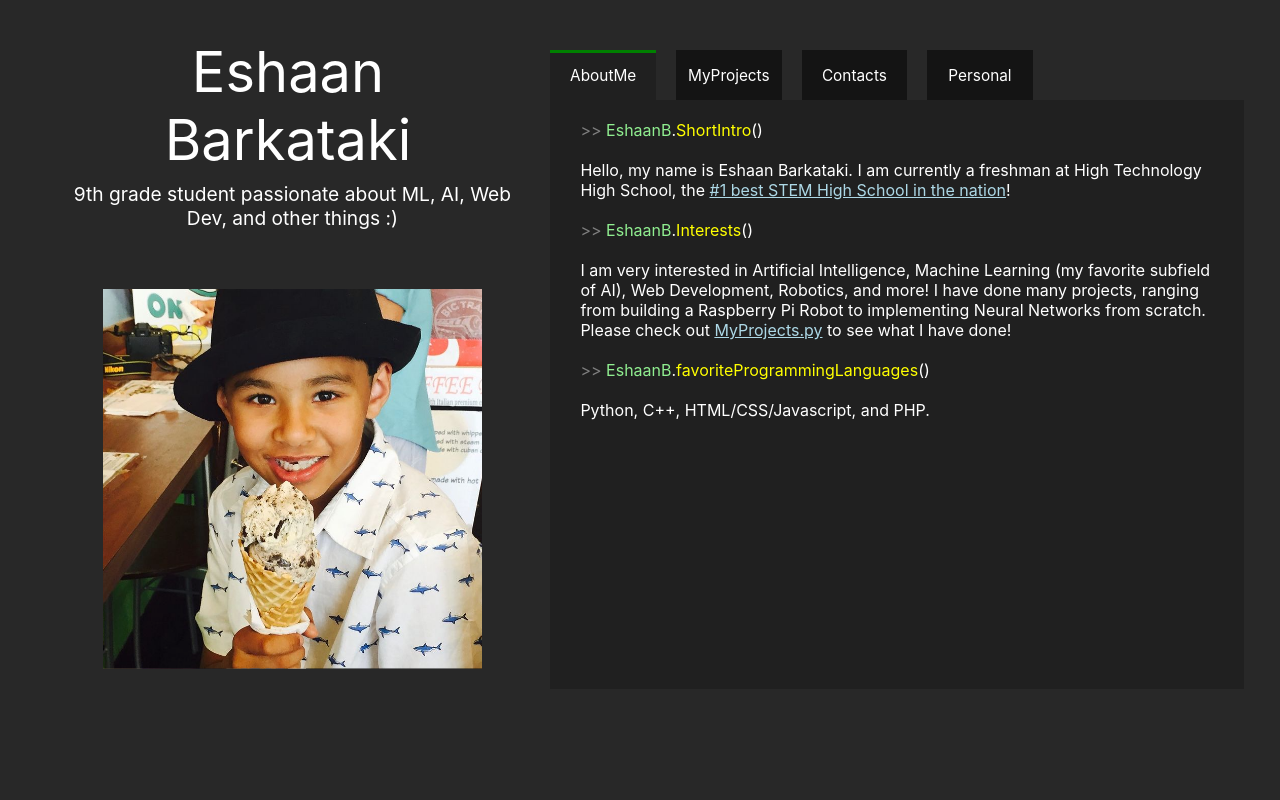
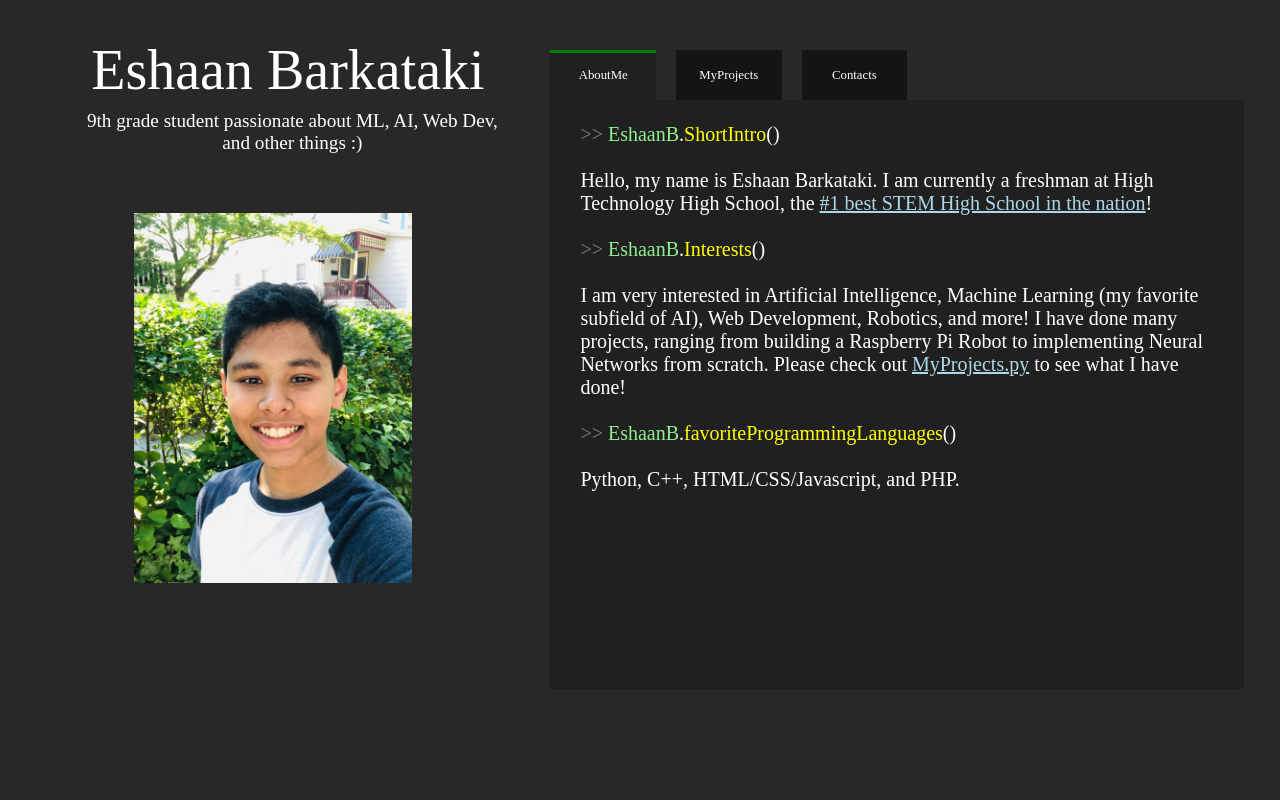
Before and after one commit to Eshaancoding/PersonalWebsite, a PHP site: page / in a window 1280 px wide. Run offline with PHP 8.4, Linux system fonts and the light colour scheme; some web fonts are replaced.

Commit message:
Removed Personal Tab

```diff
--- a/index.html
+++ b/index.html
@@ -6,7 +6,7 @@
   <body>
     <h1 class="Name">Eshaan Barkataki</h1>
     <p class="ShortIntro">9th grade student passionate about ML, AI, Web Dev, and other things :)</p>
-    <img class="Profile" src="Profile.png">
+    <img class="Profile" src="Profile.jpg">
     <div class="TextEditor">
       <input type="radio" id="AboutMe" name="TextEditor" checked="checked">
       <label for="AboutMe"><br>AboutMe
@@ -35,8 +35,9 @@
         <span style='color: grey'> >> </span> <span style='color: lightgreen'>EshaanB</span>.<span style='color: yellow'>RPIRobot</span>() <br><br>
         I have also made a Raspberry Pi Robot that could communicate with a computer. The computer can control the robot and see where it's going from the camera attached to the robot.
         Here is the <a style='color: lightblue' target='_blank' href='https://github.com/Eshaancoding/RoboticProj'>code</a> and the <a href='https://youtu.be/l0SD46QtKso' style='color: lightblue'>demo video</a>. <br><br>
-        <span style='color: grey'> >> </span> <span style='color: lightgreen'>EshaanB</span>.<span style='color: yellow'>hand_recog</span>() <br><br>
+       <span style='color: grey'> >> </span> <span style='color: lightgreen'>EshaanB</span>.<span style='color: yellow'>hand_recog</span>() <br><br>
         I have made a software that could control your computer using your hand. I used OpenCV for image processing, Pygame for the GUI interface, and Tensorflow for training the ML model. I created my own dataset in order to train the ML model. Here's the <a style='color: lightblue' href='https://github.com/Eshaancoding/HandRecog'>code</a> and the <a style='color: lightblue' href='https://www.youtube.com/watch?v=qtIH4EYG7iE&feature=youtu.be'> demo.</a>
+
       </div>
       <input type="radio" id="Contacts" name="TextEditor">
       <label for="Contacts"><br>Contacts
@@ -49,15 +50,9 @@
         <span style='color: grey'> >> </span> <span style='color: lightgreen'>EshaanB</span>.<span style='color: yellow'>Github</span>() <br><br>
         My github page is <a style='color: lightblue' target='_blank' href='https://github.com/Eshaancoding'>here</a>!<br><br>
         <span style='color: grey'> >> </span> <span style='color: lightgreen'>EshaanB</span>.<span style='color: yellow'>Instagram</span>() <br><br>
-        My Instagram page is <a style='color: lightblue' target='_blank' href='https://www.instagram.com/eshaanbarkataki7614/'>here</a>!
-      </div>
-      <input type="radio" id="Personal" name="TextEditor">
-      <label for="Personal"><br>Personal
-        <hr id="hr" color="green" size=3>
-      </label>
-      <div class="text" name="Personal">
-        <br>
-
+        My Instagram page is <a style='color: lightblue' target='_blank' href='https://www.instagram.com/eshaanbarkataki7614/'>here</a>!<br><br>
+        <span style='color: grey'> >> </span> <span style='color: lightgreen'>EshaanB</span>.<span style='color: yellow'>Linkedln</span>() <br><br>
+        My Linkedln page is <a style='color: lightblue' target="_blank" href='https://www.linkedin.com/in/eshaanbarkataki/'>here</a>!<br><br>
       </div>
     </div>
   </body>
--- a/style.css
+++ b/style.css
@@ -4,8 +4,13 @@
     --background: rgb(40, 40, 40);
 }
 
+@font-face {
+  font-family: CodeFont;
+  src: url(Font.ttf);
+}
+
 html {
-    font-family: -apple-system,BlinkMacSystemFont,"Segoe UI",Roboto,"Helvetica Neue",Arial,sans-serif,"Apple Color Emoji","Segoe UI Emoji","Segoe UI Symbol";
+    font-family: CodeFont;
     margin: 0px;
     background-color: var(--background);
     height: 100%;
@@ -39,8 +44,8 @@ html {
 
 .Profile {
     position: relative;
-    left: 7.5%;
-    width: 30%;
+    left: 10%;
+    width: 22%;
     top: 40px;
     animation-name: StartLeft;
     animation-duration: 1.5s;
@@ -58,6 +63,7 @@ html {
     padding-left: 30px;
     padding-right: 30px;
     overflow-y: scroll;
+    font-size: 20px;
 }
 
 .TextEditor input[type="radio"] {
@@ -103,7 +109,7 @@ html {
     position: relative;
     background-color: var(--tab_color);
     width: 15%;
-    font-size: 1.2vw;
+    font-size: 1vw;
     text-align: center;
     height: 50px;
     margin-right: 20px;
```
Also changed, not shown: Profile.jpg (added), Profile.png (deleted), 1 other file.
